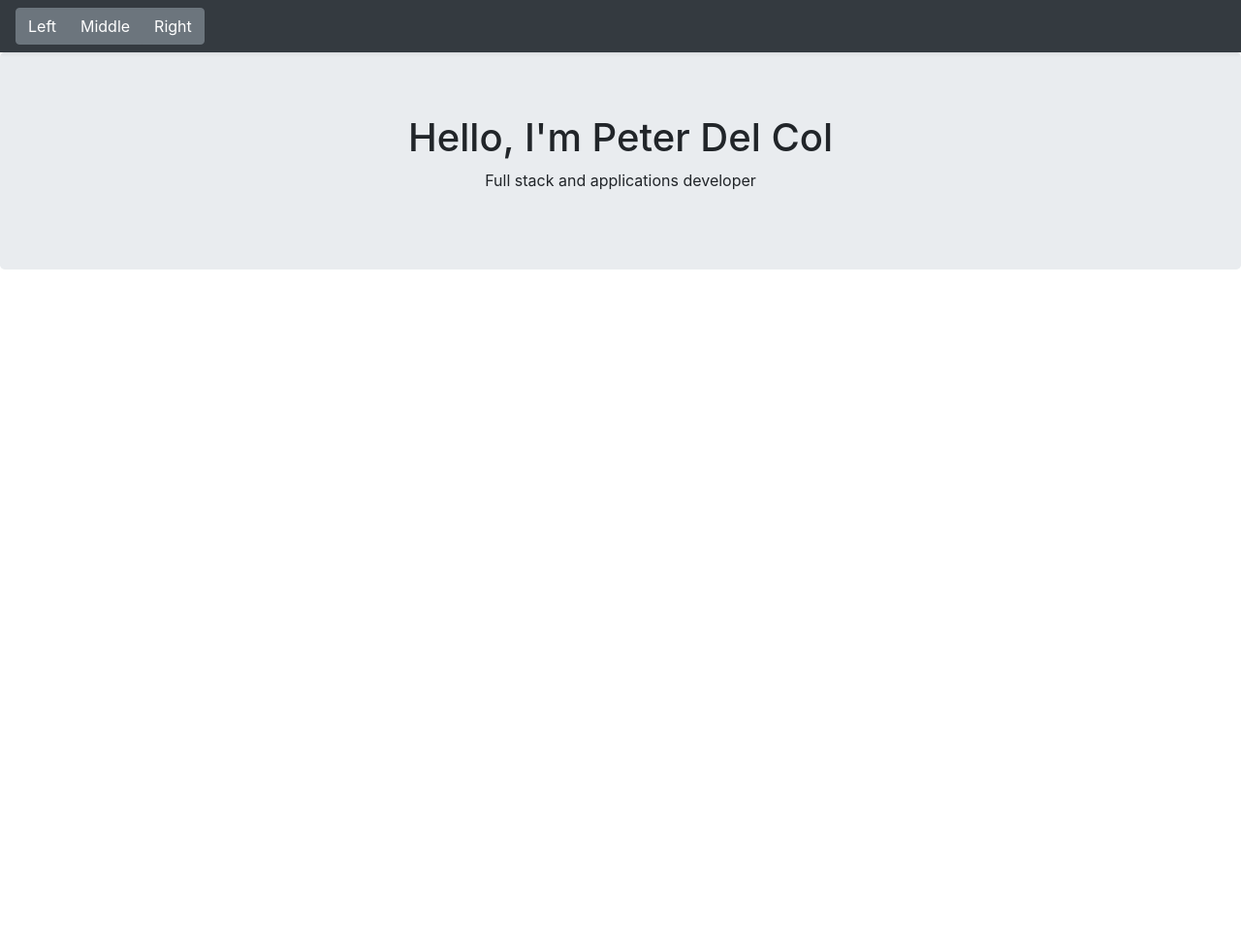
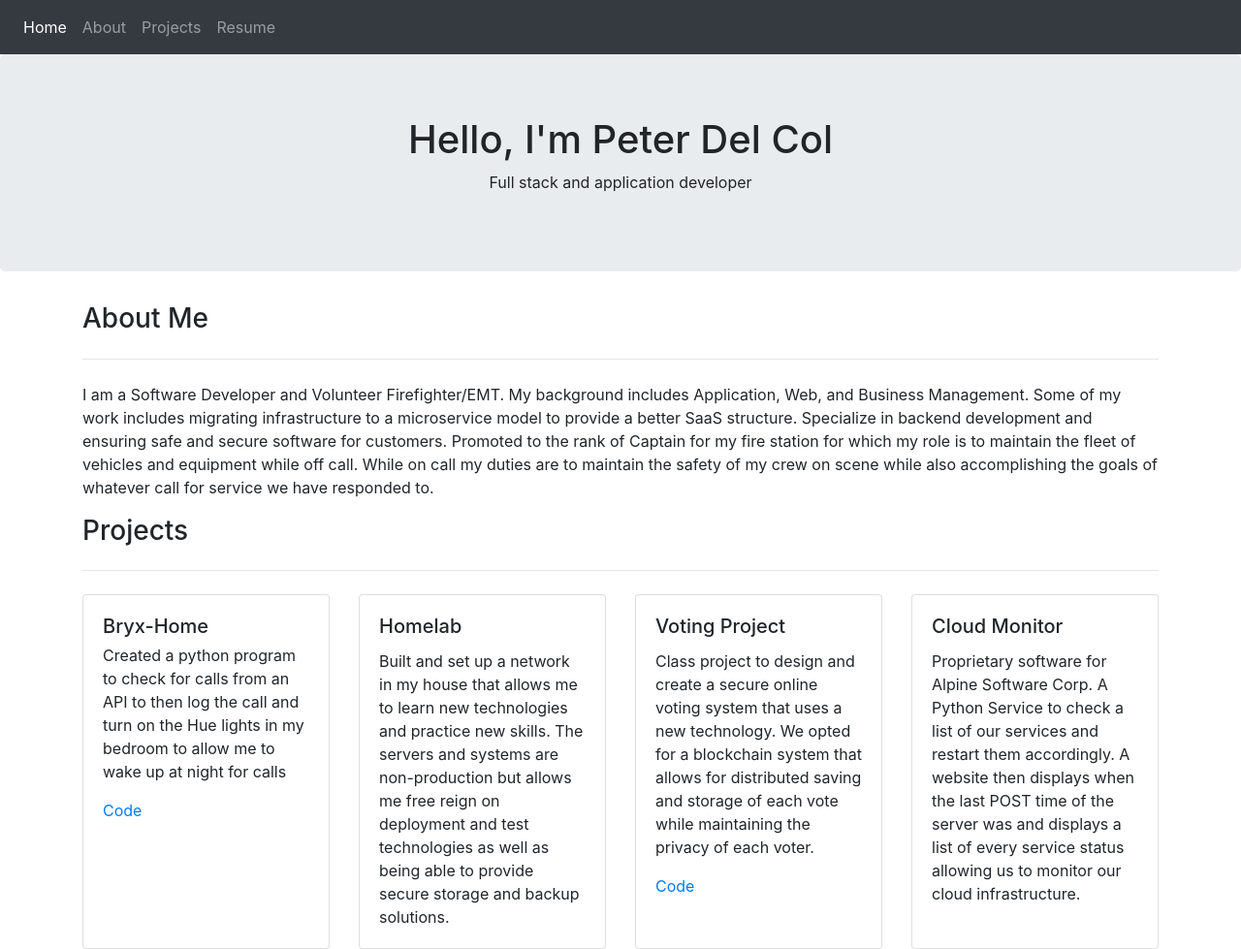
Before and after one commit to pdelcol/delcol.dev, a plain HTML site: page index.html in a window 1280 px wide. Shown: the whole page at 97% size. Before the commit the page ends 800 px from the top, so only its background shows below. Drawn offline with nearby package versions, Linux system fonts and the light colour scheme.

Commit message:
Added website content

```diff
--- a/index.html
+++ b/index.html
@@ -11,20 +11,73 @@
 
 <body>
     <header>
-        <div class="navbar navbar-dark bg-dark shadow-sm text-center">
-            <div class="btn-group" role="group" aria-label="Basic example">
-                <button type="button" class="btn btn-secondary">Left</button>
-                <button type="button" class="btn btn-secondary">Middle</button>
-                <button type="button" class="btn btn-secondary">Right</button>
+        <nav class="navbar navbar-expand-lg navbar-dark bg-dark">
+            <div class="collapse navbar-collapse" id="navbarSupportedContent">
+                <ul class="navbar-nav">
+                    <a class="nav-item nav-link active" href="#">Home</a>
+                    <a class="nav-item nav-link" href="#">About</a>
+                    <a class="nav-item nav-link" href="#">Projects</a>
+                    <a class="nav-item nav-link" href="#">Resume</a>
+                </ul>
             </div>
-        </div>
+        </nav>
     </header>
     <main role="main">
         <section class="jumbotron text-center">
             <h1>Hello, I'm Peter Del Col</h1>
-            <p>Full stack and applications developer</p>
+            <p>Full stack and application developer</p>
         </section>
         <section>
+            <div class="container-sm">
+                <h3>About Me</h3>
+                <hr class="my-4">
+                <p class="content">
+                    I am a Software Developer and Volunteer Firefighter/EMT. My background includes Application, Web, and Business Management.
+                    Some of my work includes migrating infrastructure to a microservice model to provide a better SaaS structure. Specialize in backend development
+                    and ensuring safe and secure software for customers. Promoted to the rank of Captain for my fire station for which my role is to maintain
+                    the fleet of vehicles and equipment while off call. While on call my duties are to maintain the safety of my crew on scene while also accomplishing the goals
+                    of whatever call for service we have responded to.
+                </p>
+            </div>
+            <div class="container-sm">
+                <h3>Projects</h3>
+                <hr class="my-4">
+                <div class="card-deck">
+                <div class="card" style="width: 18rem;">
+                    <div class="card-body">
+                        <h5 class="card-title">Bryx-Home</h5>
+                        <h6 class="card-subtitle mb-2 text-muted"></h6>
+                        <p class="card-text">Created a python program to check for calls from an API to then log the call and turn on the Hue lights in my bedroom to allow me to wake up at night for calls</p>
+                        <a href="https://github.com/pdelcol/Bryx-Home" class="card-link">Code</a>
+                    </div>
+                </div>
+                <div class="card" style="width: 18rem;">
+                    <div class="card-body">
+                        <h5 class="card-title">Homelab</h5>
+                        <p class="card-text">Built and set up a network in my house that allows me to learn new technologies and practice new skills.
+                        The servers and systems are non-production but allows me free reign on deployment and test technologies as well as being able to provide
+                        secure storage and backup solutions.</p>
+                    </div>
+                </div>
+                    <div class="card" style="width: 18rem;">
+                        <div class="card-body">
+                            <h5 class="card-title">Voting Project</h5>
+                            <p class="card-text">Class project to design and create a secure online voting system that uses a new technology. We opted for a blockchain system that allows for distributed
+                            saving and storage of each vote while maintaining the privacy of each voter.</p>
+                            <a href="https://github.com/pdelcol/VotingProject" class="card-link">Code</a>
+                        </div>
+                    </div>
+                    <div class="card" style="width: 18rem;">
+                        <div class="card-body">
+                            <h5 class="card-title">Cloud Monitor</h5>
+                            <p class="card-text">Proprietary software for Alpine Software Corp. A Python Service to check a list of our services and restart them accordingly.
+                                A website then displays when the last POST time of the server was and displays a list of every service status allowing us to monitor our cloud infrastructure.
+                            </p>
+                        </div>
+                    </div>
+                </div>
+
+            </div>
 
         </section>
     </main>
```
